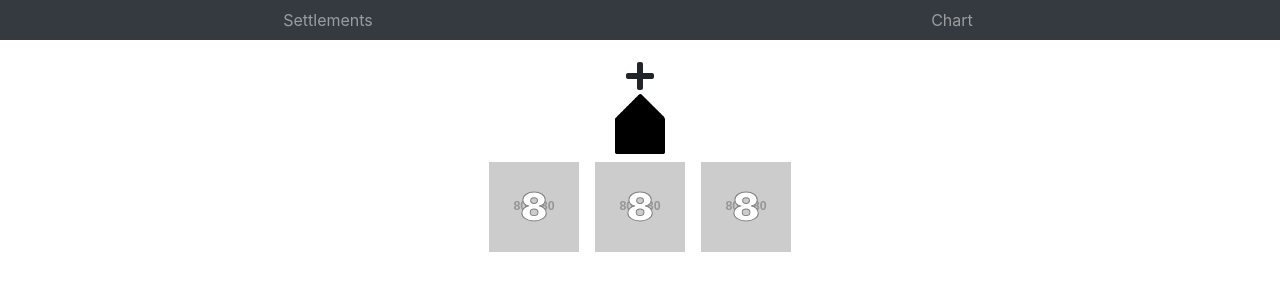
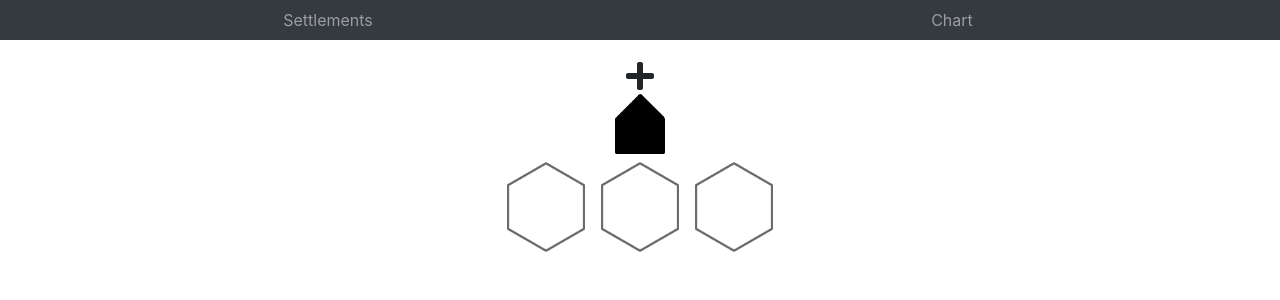
Before and after one commit to Snujter/catan-tracker-react, a React (Create React App) app: page / in a window 1280 px wide. Both pictures are taken after a click on the icon 640 px from the left and 76 px from the top of the page. Shown: the top 300 px of the page. Built offline with nearby package versions, Linux system fonts and the light colour scheme.

Commit message:
Improve Tile to use pictures

```diff
--- a/src/Tile.js
+++ b/src/Tile.js
@@ -1,20 +1,43 @@
 import React, {Component} from 'react';
+import brickHex from './images/brick-hex.png';
+import forestHex from './images/forest-hex.png';
+import fieldHex from './images/field-hex.png';
+import rockHex from './images/rock-hex.png';
+import wheatHex from './images/wheat-hex.png';
+import emptyHex from './images/empty-hex.png';
 
 class Tile extends Component {
     render() {
         return (
-            <div className="tile">
+            <div className="tile" onClick={this.props.onClick}>
                 <img
-                    src="https://dummyimage.com/80x80/000/fff"
+                    src={this.getImage()}
                     alt="Tile"
                     height="90"
                 />
                 <div className="tile-number">
-                    <span><b>8</b></span>
+                    <span><b>{this.props.number}</b></span>
                 </div>
             </div>
         );
     }
+
+    getImage() {
+        switch (this.props.type) {
+            case 'brick':
+                return brickHex;
+            case 'forest':
+                return forestHex;
+            case 'field':
+                return fieldHex;
+            case 'rock':
+                return rockHex;
+            case 'wheat':
+                return wheatHex;
+            default:
+                return emptyHex;
+        }
+    }
 }
 
 export default Tile;
```
